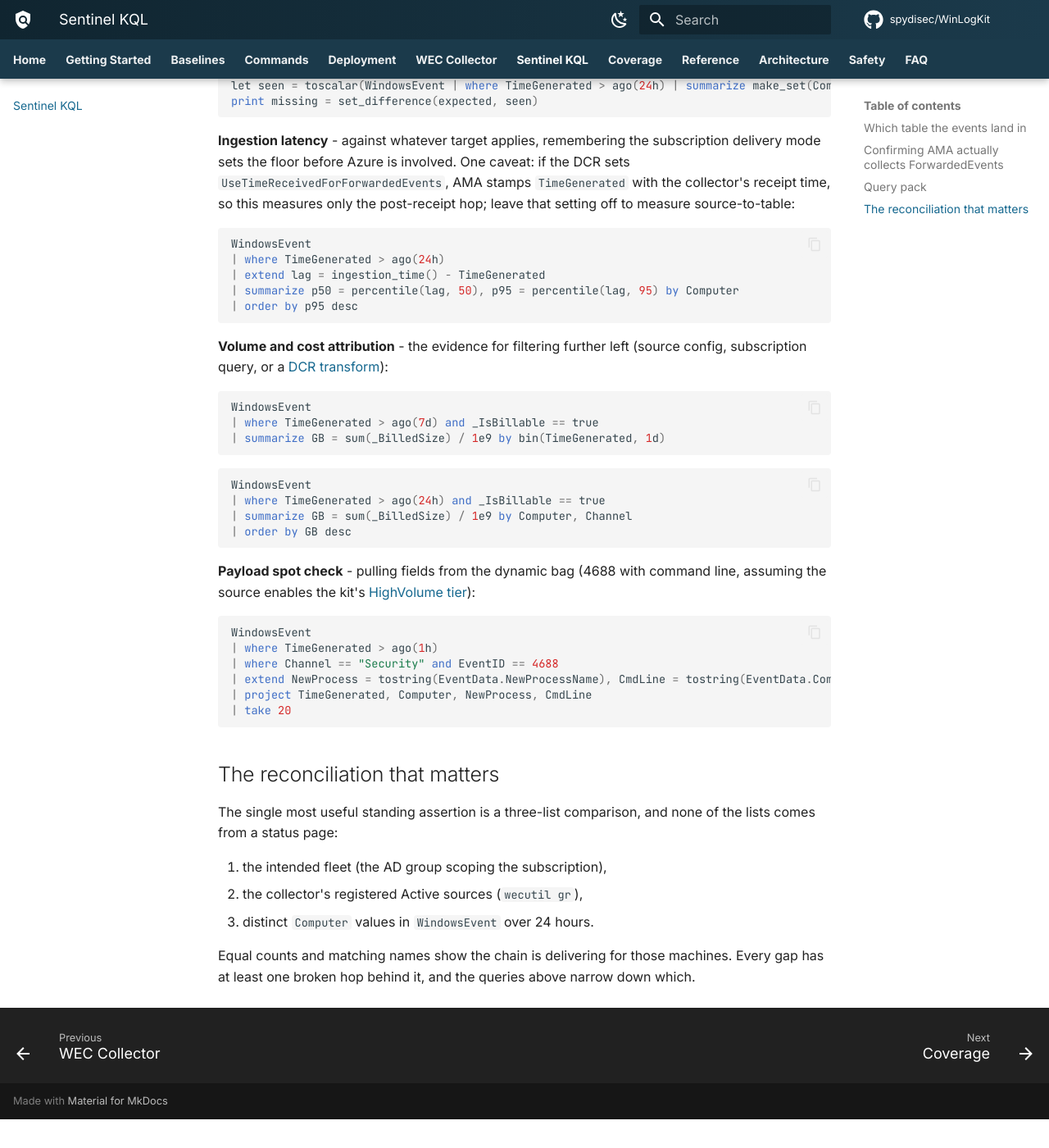
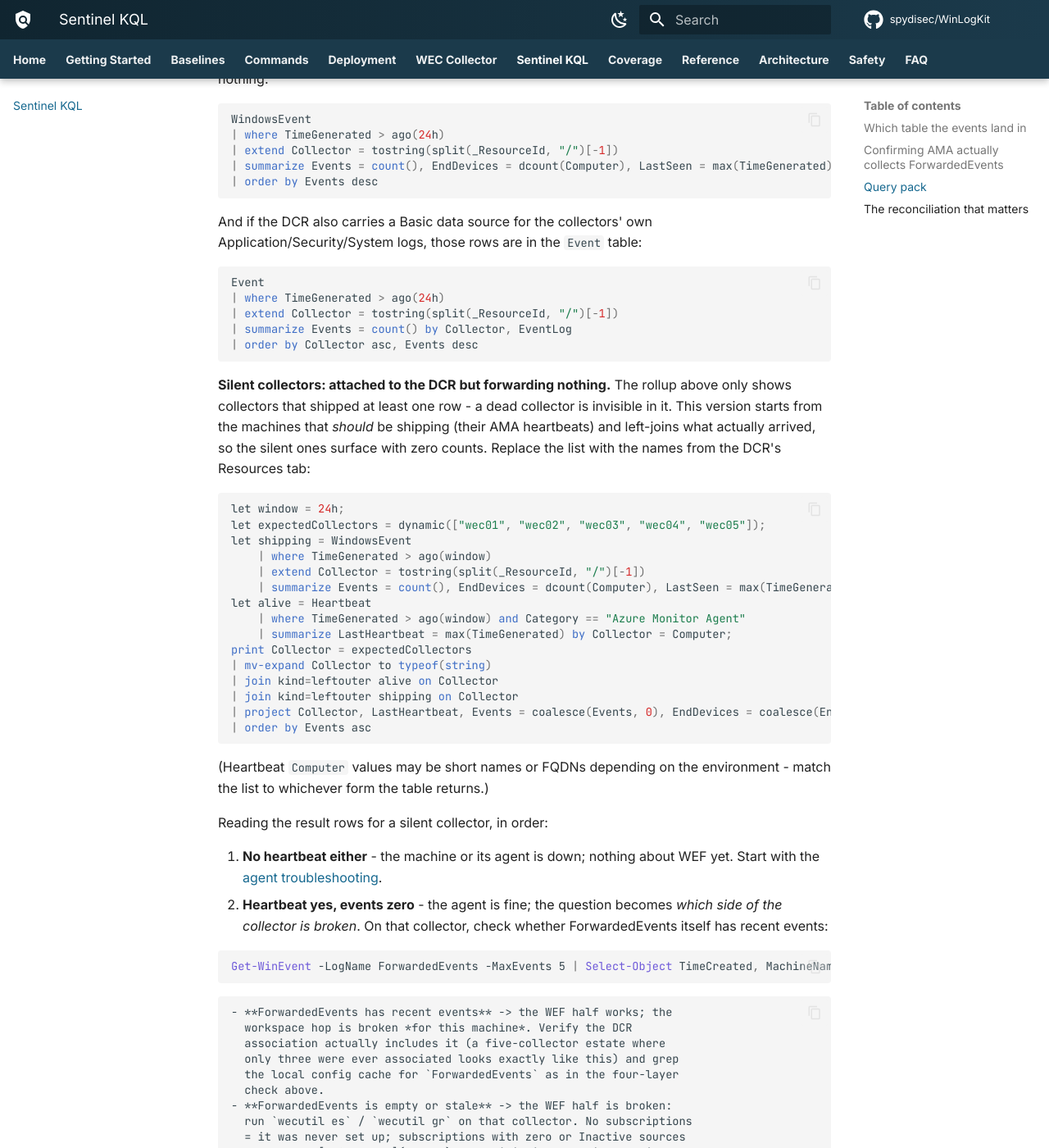
Before and after one commit to spydisec/WinLogKit, an MkDocs documentation site: the page built from docs/kql.md, in a window 1280 px wide and 1400 px high, scrolled down 3272 px. Shown: the whole window at 82% size. Built offline with MkDocs 1.6.1 and Material for MkDocs 9.7.7, drawn with Linux system fonts in a browser that asks for light colours; comment, search, counter and statistics services are not loaded; before the commit the page ends 4637 px from its top, so only the background shows below that; some of the changed text lies outside the part shown.

Commit message:
KQL page: plain-language rewrite, collector attribution, silent-collector triage
Field-tested against a real five-collector estate (PR #24 was merged
before this commit reached its branch, so it lands separately):

- "Which table" section rewritten for new learners with the
  filing-cabinet analogy (drawers, letterhead, envelope, clerk stamp),
  replacing the denser bullet list; adds the _ResourceId collector
  stamp and the two-data-sources wrinkle (Basic source rows land in
  Event, not WindowsEvent)
- Collector attribution queries: _ResourceId names the collector that
  shipped a row while Computer stays the end device, so one query maps
  collector -> end devices; per-collector rollup and the Event-table
  companion included, with the no-DCR-column scoping caveat
- Silent-collector triage: expected-list left-join surfaces collectors
  attached to the DCR but shipping nothing (invisible in any rollup),
  then a decision ladder splits agent-down vs workspace-hop-broken vs
  WEF-half-broken (ForwardedEvents spot check, DCR association, wecutil
  on that collector - subscription stores are local per collector)

Co-Authored-By: Claude Fable 5 <noreply@anthropic.com>

````diff
--- a/docs/kql.md
+++ b/docs/kql.md
@@ -17,22 +17,44 @@ configures: a
 [Data Collection Rule](https://learn.microsoft.com/azure/azure-monitor/agents/data-collection-windows-events)
 whose XPath list reads the `ForwardedEvents` channel.
 
-Three things people trip over:
+An analogy that holds up well: the workspace is a filing cabinet and each
+table is a drawer.
 
-- **`SecurityEvent` is a different table.** The *Windows Security Events
-  via AMA* connector reads a machine's **own** Security channel into
-  `SecurityEvent`. Pointed at a collector, it ingests the collector's own
-  logs - not the forwarded fleet. For WEF you need the DCR reading
-  `ForwardedEvents!*`. A detection written only against `SecurityEvent`
-  will not see WEF-collected events (ASIM parsers union both tables -
-  see [normalisation](https://learn.microsoft.com/azure/sentinel/normalization)).
-- **`Computer` is the original source**, not the collector. Forwarded
-  events keep the generating machine's name, which is what makes fleet
-  verification possible from the workspace end.
-- **`Channel` is the original channel** (e.g. `Security`), not
-  `ForwardedEvents` - you cannot filter on the transport. The payload sits
-  in `EventData` as a dynamic bag (`EventData.CommandLine`), unlike
-  `SecurityEvent`'s flattened columns.
+- **Two drawers look similar.** `SecurityEvent` is a *different* drawer
+  with its own clerk: the *Windows Security Events via AMA* connector
+  files a machine's **own** Security log into `SecurityEvent`. Put that
+  clerk on a collector and it files the collector's own activity - the
+  thousands of forwarded events sitting in its ForwardedEvents log are
+  ignored. Practical consequence: a detection that only searches
+  `SecurityEvent` never sees anything that travelled via WEF (ASIM
+  parsers union both drawers - see
+  [normalisation](https://learn.microsoft.com/azure/sentinel/normalization)).
+- **Every document keeps its original letterhead.** Everything physically
+  passed through the collector, but each event still records the machine
+  that created it: `Computer` is the **original source**, not the
+  collector. That is what makes fleet verification possible from the
+  workspace end - you can list exactly which servers are represented
+  without logging into anything.
+- **The envelope is thrown away; the letter is kept.** ForwardedEvents
+  was only the transport envelope. Once filed, each event shows its
+  *original* log name (`Channel` = `Security` and so on), so "everything
+  that came via forwarding" cannot be filtered for directly - it is
+  inferred from the `Computer` names instead. And the event's details are
+  not split into neat named columns the way `SecurityEvent`'s are; they
+  sit bundled in one `EventData` field that queries unpack
+  (`EventData.CommandLine`).
+- **There is also a stamp saying which clerk filed it.** Every row
+  carries `_ResourceId` - the Azure resource of the machine whose agent
+  shipped the row, i.e. the **collector** - while `Computer` stays the
+  end device. That pair (collector stamp + original letterhead) powers
+  the collector-attribution queries below.
+
+One real-world wrinkle: a single DCR can carry **two data sources** - a
+Custom XPath one reading `ForwardedEvents!*` (those rows go to
+`WindowsEvent`) *and* a Basic one collecting the collector's own
+Application/Security/System logs (those rows go to the `Event` table).
+Finding the collectors' own noise in `Event` rather than `WindowsEvent`
+is the second source doing exactly what its checkboxes say, not a fault.
 
 ## Confirming AMA actually collects ForwardedEvents
 
@@ -130,6 +152,100 @@ WindowsEvent
 | extend HasAgent = iff(Computer in (agented), "heartbeat present (direct collection possible)", "no heartbeat observed (forwarding likely)")
 | order by Events desc
 ```
+
+**Collector attribution: which collector receives from which end
+devices.** `_ResourceId` names the machine whose agent shipped the row
+(the collector); `Computer` is the end device - one query maps the whole
+left half of the pipeline. There is no "DCR name" column in the table, so
+scope by the machines listed on the DCR's **Resources** tab (add
+`| where Collector in ("wec01", "wec02", ...)` when other machines also
+write to `WindowsEvent`):
+
+```kusto
+WindowsEvent
+| where TimeGenerated > ago(24h)
+| extend Collector = tostring(split(_ResourceId, "/")[-1])
+| summarize Events = count(), Channels = dcount(Channel), LastSeen = max(TimeGenerated) by Collector, Computer
+| order by Collector asc, Events desc
+```
+
+Per-collector rollup - how balanced the collectors are, and whether any
+attached collector ships nothing:
+
+```kusto
+WindowsEvent
+| where TimeGenerated > ago(24h)
+| extend Collector = tostring(split(_ResourceId, "/")[-1])
+| summarize Events = count(), EndDevices = dcount(Computer), LastSeen = max(TimeGenerated) by Collector
+| order by Events desc
+```
+
+And if the DCR also carries a Basic data source for the collectors' own
+Application/Security/System logs, those rows are in the `Event` table:
+
+```kusto
+Event
+| where TimeGenerated > ago(24h)
+| extend Collector = tostring(split(_ResourceId, "/")[-1])
+| summarize Events = count() by Collector, EventLog
+| order by Collector asc, Events desc
+```
+
+**Silent collectors: attached to the DCR but forwarding nothing.** The
+rollup above only shows collectors that shipped at least one row - a dead
+collector is invisible in it. This version starts from the machines that
+*should* be shipping (their AMA heartbeats) and left-joins what actually
+arrived, so the silent ones surface with zero counts. Replace the list
+with the names from the DCR's Resources tab:
+
+```kusto
+let window = 24h;
+let expectedCollectors = dynamic(["wec01", "wec02", "wec03", "wec04", "wec05"]);
+let shipping = WindowsEvent
+    | where TimeGenerated > ago(window)
+    | extend Collector = tostring(split(_ResourceId, "/")[-1])
+    | summarize Events = count(), EndDevices = dcount(Computer), LastSeen = max(TimeGenerated) by Collector;
+let alive = Heartbeat
+    | where TimeGenerated > ago(window) and Category == "Azure Monitor Agent"
+    | summarize LastHeartbeat = max(TimeGenerated) by Collector = Computer;
+print Collector = expectedCollectors
+| mv-expand Collector to typeof(string)
+| join kind=leftouter alive on Collector
+| join kind=leftouter shipping on Collector
+| project Collector, LastHeartbeat, Events = coalesce(Events, 0), EndDevices = coalesce(EndDevices, 0), LastSeen
+| order by Events asc
+```
+
+(Heartbeat `Computer` values may be short names or FQDNs depending on the
+environment - match the list to whichever form the table returns.)
+
+Reading the result rows for a silent collector, in order:
+
+1. **No heartbeat either** - the machine or its agent is down; nothing
+   about WEF yet. Start with the
+   [agent troubleshooting](https://learn.microsoft.com/azure/azure-monitor/agents/azure-monitor-agent-troubleshoot-windows-vm).
+2. **Heartbeat yes, events zero** - the agent is fine; the question
+   becomes *which side of the collector is broken*. On that collector,
+   check whether ForwardedEvents itself has recent events:
+
+   ```powershell
+   Get-WinEvent -LogName ForwardedEvents -MaxEvents 5 | Select-Object TimeCreated, MachineName, Id
+   ```
+
+    - **ForwardedEvents has recent events** -> the WEF half works; the
+      workspace hop is broken *for this machine*. Verify the DCR
+      association actually includes it (a five-collector estate where
+      only three were ever associated looks exactly like this) and grep
+      the local config cache for `ForwardedEvents` as in the four-layer
+      check above.
+    - **ForwardedEvents is empty or stale** -> the WEF half is broken:
+      run `wecutil es` / `wecutil gr` on that collector. No subscriptions
+      = it was never set up; subscriptions with zero or Inactive sources
+      = work the [WEC page's](wec.md) reconciliation and silent-failures
+      table (GPO scope, WinRM, the Security-log permission). It is
+      entirely possible for some collectors in an estate to have
+      subscriptions and others none - each collector's subscription store
+      is local to it.
 
 **Channel and event mix** - compare against the subscription query and the
 source baseline (the [Reference page](reference.md) lists what each kit
````
Also changed, not shown: CHANGELOG.md (+4 -2 lines).
